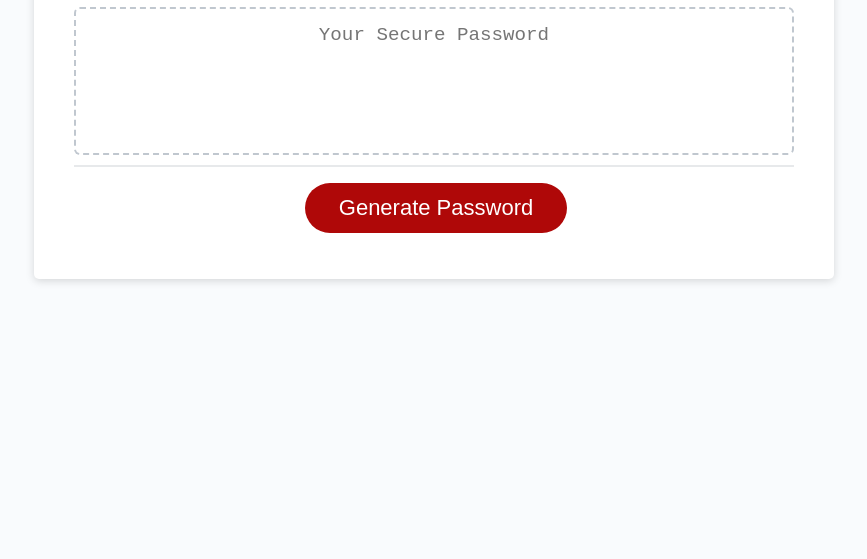
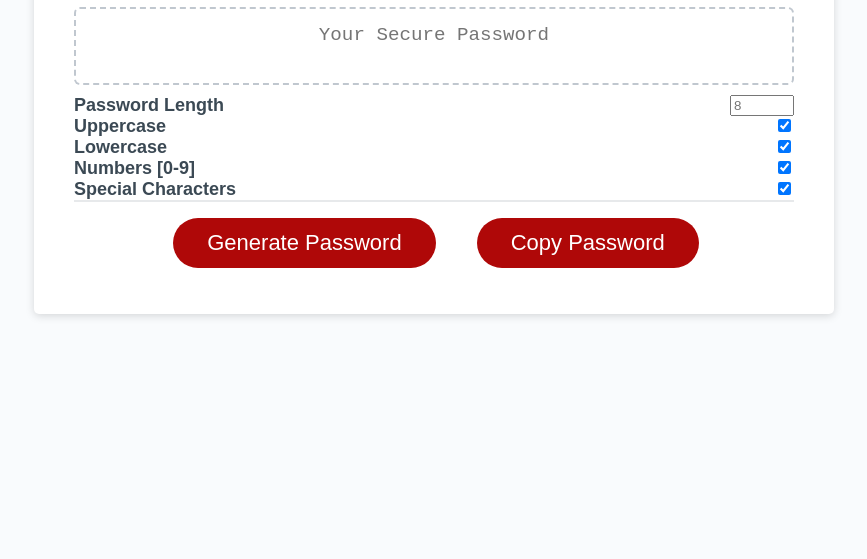
Before and after one commit to davidsaulrodriguez/03-JS-Password-Generator, a plain HTML site: page Develop/index.html in a window 1280 px wide. Shown: the part 241-800 px from the top of the page, without its empty margins (206-1073 px from the left). Drawn offline with Linux system fonts and the light colour scheme.

Commit message:
Added UI elements for user input and interaction.

```diff
--- a/Develop/index.html
+++ b/Develop/index.html
@@ -23,9 +23,31 @@
             placeholder="Your Secure Password"
             aria-label="Generated Password"
           ></textarea>
+          <div class="form-control">
+            <label for="length">Password Length</label>
+            <input type="number" name="length" id="length" min="8" max="128" placeholder="8">
+          </div>
+          <div class="form-control">
+            <input type="checkbox" name="uppercase" id="uppercase" checked>
+            <label for="uppercase">Uppercase</label>
+          </div>
+          <div class="form-control">
+            <input type="checkbox" name="lowercase" id="lowercase" checked>
+            <label for="lowercase">Lowercase</label>
+          </div>
+          <div class="form-control">
+            <input type="checkbox" name="numbers" id="numbers" checked>
+            <label for="numbers">Numbers [0-9]</label>
+          </div>
+          <div class="form-control">
+            <input type="checkbox" name="symbols" id="symbols" checked>
+            <label for="symbols">Special Characters</label>
+          </div>
+
         </div>
         <div class="card-footer">
           <button id="generate" class="btn">Generate Password</button>
+          <button class="btn" id="clipboard">Copy Password</button>
         </div>
       </div>
     </div>
--- a/Develop/style.css
+++ b/Develop/style.css
@@ -40,6 +40,10 @@ header {
   margin: 0 auto;
   max-width: 800px;
   padding: 30px 40px;
+}
+
+.card-header {
+  text-align: center;
 }
 
 .card-header::after {
@@ -104,10 +108,7 @@ button[disabled] {
   border: none;
   display: block;
   width: 100%;
-  padding-top: 15px;
-  padding-left: 15px;
-  padding-right: 15px;
-  padding-bottom: 85px;
+  padding: 15px;
   font-size: 1.2rem;
   text-align: center;
   margin-top: 10px;
@@ -115,7 +116,25 @@ button[disabled] {
   border: 2px dashed #c0c7cf;
   border-radius: 6px;
   resize: none;
-  overflow: hidden;
+  overflow-y: scroll;
+  overscroll-behavior: contain;
+}
+
+
+
+
+.form-control {
+  width: 100%;
+}
+
+.form-control label {
+  font-weight: bold;
+}
+
+.form-control input[type="checkbox"],
+.form-control input[type="number"] {
+  float: right;
+  clear: both;
 }
 
 @media (max-width: 690px) {
@@ -135,3 +154,10 @@ button[disabled] {
     font-size: 0.8rem;
   }
 }
+
+@media (max-width: 320px) {
+  .btn {
+    font-size: 0.8rem;
+    display: block;
+  }
+}
```
